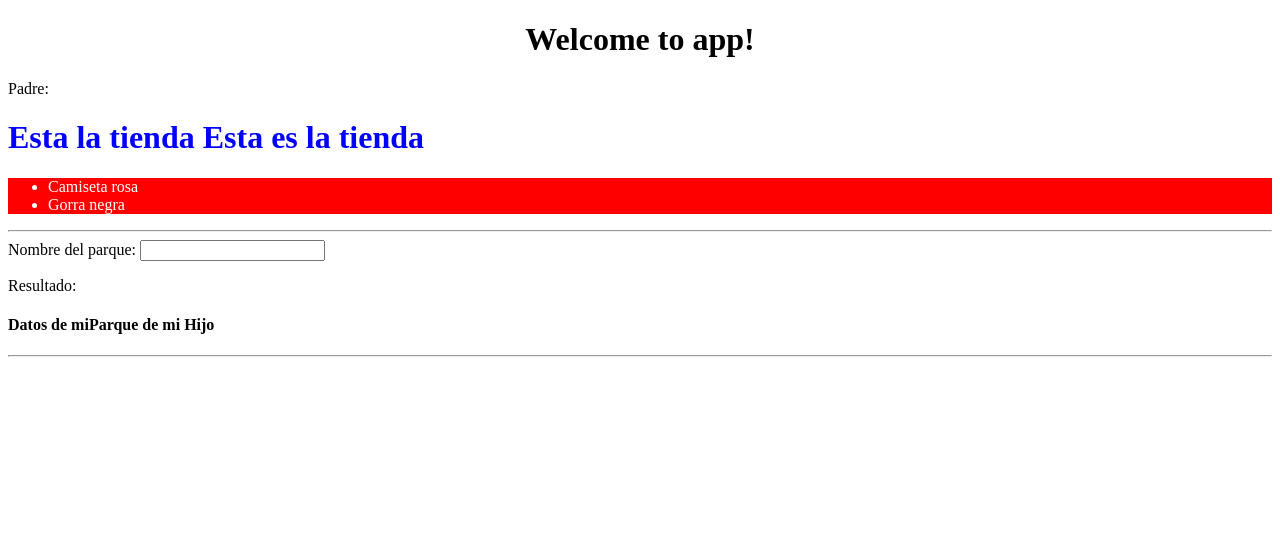
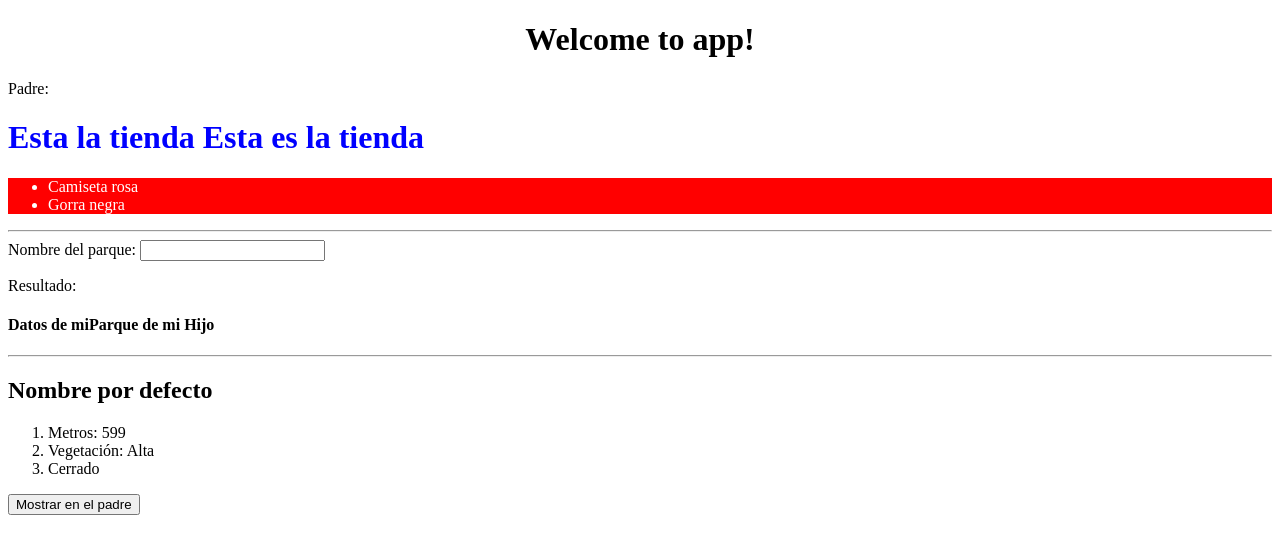
Before and after one commit to JINC06/angular4-avanzado, an Angular app: page / in a window 1280 px wide. Shown: the top 554 px of the page. Built offline with nearby package versions, Linux system fonts and the light colour scheme.

Commit message:
Hook onChanges

```diff
--- a/src/app/components/parques/parques.component.ts
+++ b/src/app/components/parques/parques.component.ts
@@ -1,4 +1,4 @@
-import { Component, Input, Output, EventEmitter } from '@angular/core';
+import { Component, Input, Output, EventEmitter, OnChanges, SimpleChanges } from '@angular/core';
 
 @Component({
     // tslint:disable-next-line:component-selector
@@ -7,7 +7,8 @@ import { Component, Input, Output, EventEmitter } from '@angular/core';
     styleUrls: ['./parques.component.css']
 })
 
-export class ParquesComponent {
+export class ParquesComponent implements OnChanges {
+
     @Input() nombre:  string;
     @Input('metros_cuadrados') metros: number;
     public vegetacion: string;
@@ -22,6 +23,12 @@ export class ParquesComponent {
         this.abierto = false;
     }
 
+    // Este evento pasa cuando se hace un cambio en las propiedas del componente
+    ngOnChanges(changes: SimpleChanges): void {
+        //console.log(changes);
+        console.log("Existen cambios en las propiedades");
+    }
+
     emitirEvento(){
         this.pasameLosDatos.emit({
             'nombre': this.nombre,
--- a/src/app/components/tienda/tienda.component.html
+++ b/src/app/components/tienda/tienda.component.html
@@ -24,6 +24,11 @@ Nombre del parque:
 
 <hr/>
 
+<parques
+        [nombre]="'Nombre por defecto'"
+        [metros_cuadrados]="599"
+        (pasameLosDatos)="verDatosParque($event)" ></parques>
+
 <p *ngIf="nombreDelParque" >
     Hijo:
     <parques
```
